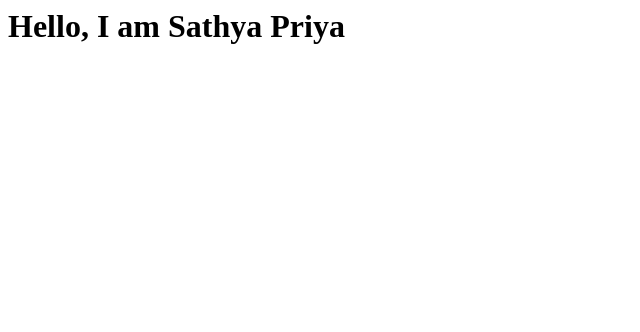
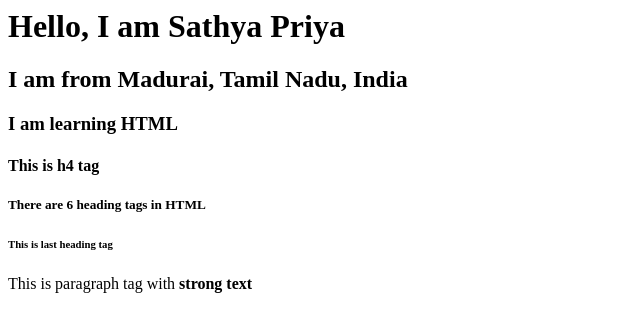
Before and after one commit to sathyapriyav/sathyapriyav, a plain HTML site: page index.html in a window 1280 px wide. Shown: the whole page, without its empty margins (0-640 px from the left). Drawn offline with Linux system fonts and the light colour scheme.

Commit message:
Update index.html

```diff
--- a/index.html
+++ b/index.html
@@ -6,5 +6,11 @@
   </head>
   <body>
     <h1>Hello, I am <strong>Sathya Priya</strong></h1>
+    <h2>I am from Madurai, Tamil Nadu, India</h2>
+    <h3>I am learning HTML</h3>
+    <h4>This is h4 tag</h4>
+    <h5>There are 6 heading tags in HTML</h5>
+    <h6>This is last heading tag</h6>
+    <p>This is paragraph tag with <strong>strong text</strong></p>
   </body>
 </html>
```
